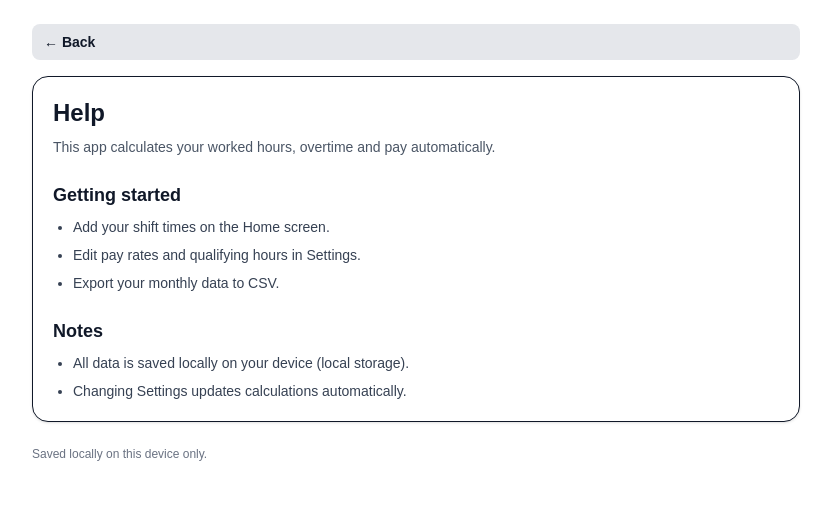
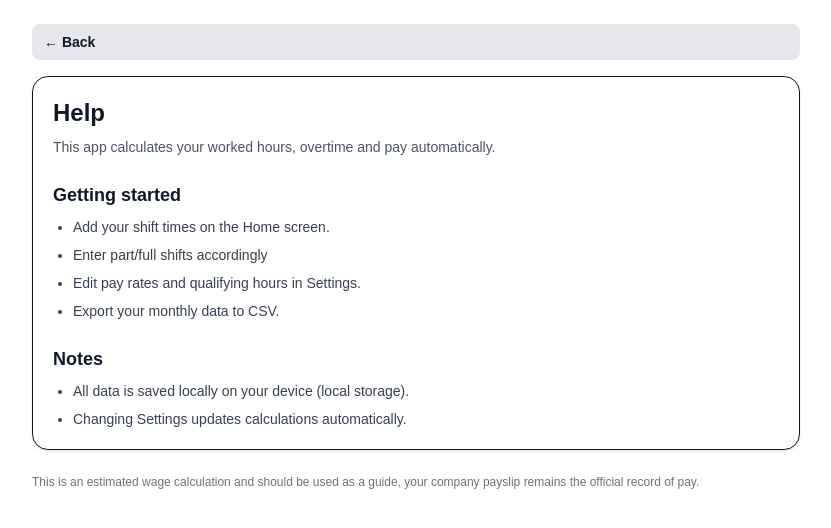
Before and after one commit to phil18019/wage-app, a Next.js app: page /help in a window 1280 px wide. Shown: the top 528 px of the page, without its empty margins (224-1055 px from the left). Built offline with nearby package versions, Linux system fonts and the light colour scheme.

Commit message:
Update help and settings pages

```diff
--- a/app/help/page.tsx
+++ b/app/help/page.tsx
@@ -27,6 +27,7 @@ export default function HelpPage() {
               <h2 className="text-lg font-semibold">Getting started</h2>
               <ul className="mt-2 list-disc space-y-2 pl-5 text-sm text-gray-700 dark:text-gray-200">
                 <li>Add your shift times on the Home screen.</li>
+                <li>Enter part/full shifts accordingly</li>
                 <li>Edit pay rates and qualifying hours in Settings.</li>
                 <li>Export your monthly data to CSV.</li>
               </ul>
@@ -43,7 +44,7 @@ export default function HelpPage() {
         </div>
 
         <p className="mt-6 text-xs text-gray-500 dark:text-gray-400">
-          Saved locally on this device only.
+          This is an estimated wage calculation and should be used as a guide, your company payslip remains the official record of pay.
         </p>
       </div>
     </main>
```
